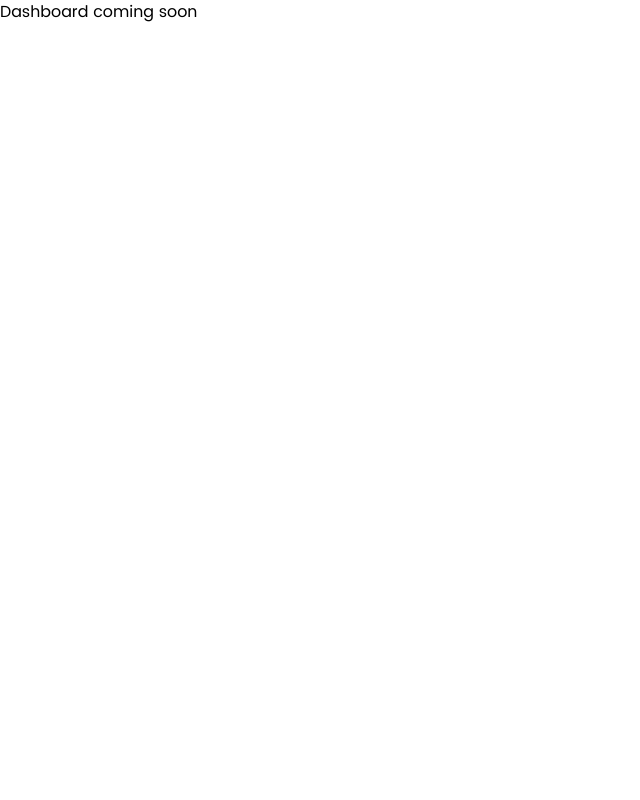
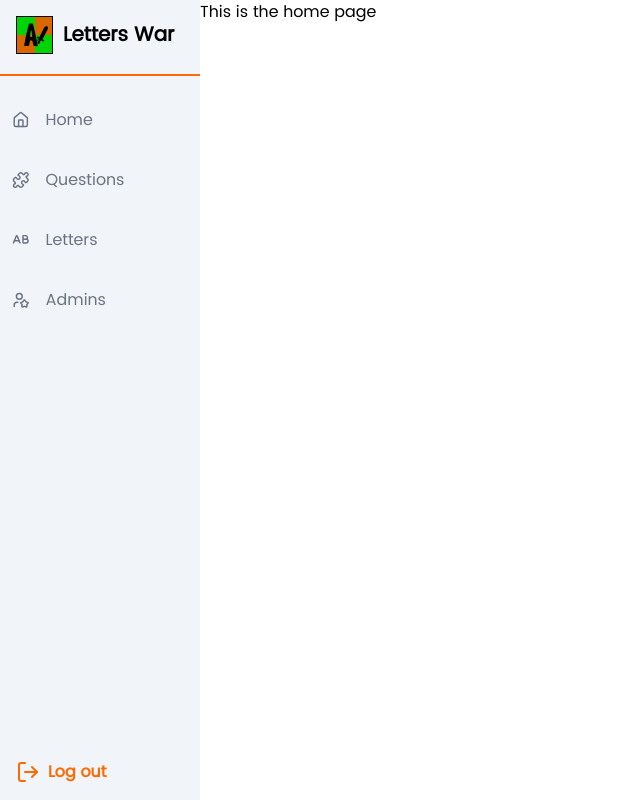
Before and after one commit to GeorgioIO/letterswar-v2, a React (Vite) app in the folder frontend/: page /dashboard in a window 1280 px wide. Shown: the whole page, without its empty margins (0-640 px from the left). Built offline with nearby package versions, Linux system fonts and the light colour scheme; sample sign-in values are in the browser's storage.

Commit message:
Added a initial dashboard layout

```diff
--- a/frontend/src/App.jsx
+++ b/frontend/src/App.jsx
@@ -1,16 +1,25 @@
 import { Routes, Route, Navigate } from "react-router-dom";
 import LoginPage from "./pages/auth/LoginPage.jsx";
 import ProtectedRoute from "./components/UI/ProtectedRouter.jsx";
+import DashboardLayout from "./pages/dashboard/DashboardLayout.jsx";
+import HomePage from "./pages/dashboard/HomePage.jsx";
 
 function App() {
   return (
     <>
       <Routes>
         <Route path="/login" element={<LoginPage />} />
-        <Route
-          path="/dashboard"
-          element={<ProtectedRoute>Dashboard coming soon</ProtectedRoute>}
-        />
+
+        <Route element={<ProtectedRoute />}>
+          <Route path="/dashboard" element={<DashboardLayout />}>
+            {" "}
+            <Route index element={<HomePage />} />
+            <Route path="questions" element={<h1>Questions</h1>} />
+            <Route path="letters" element={<h1>Letters</h1>} />
+            <Route path="admins" element={<h1>Admins</h1>} />
+          </Route>
+        </Route>
+
         <Route path="*" element={<Navigate to="/login" />} />
       </Routes>
     </>
--- a/frontend/src/components/Login/LoginForm.jsx
+++ b/frontend/src/components/Login/LoginForm.jsx
@@ -3,10 +3,12 @@ import { useState, useActionState } from "react";
 import LoginInput from "./LoginInput";
 import { isValidEmail, isNotEmpty } from "../../util/validation";
 import { useAuth } from "../../hooks/useAuth";
+import { useNavigate } from "react-router-dom";
 
 export default function LoginForm() {
   const [showPass, setShowPass] = useState(false);
   const { login } = useAuth();
+  const navigate = useNavigate();
 
   async function loginAction(prevState, formData) {
     const email = formData.get("email");
@@ -28,8 +30,8 @@ export default function LoginForm() {
 
     try {
       await login({ email, password });
-      console.log("Success");
-      return { errors: null };
+
+      navigate("/dashboard");
     } catch (error) {
       console.log("errors");
       return {
--- /dev/null
+++ b/frontend/src/components/UI/Dashboard/CustomLink.jsx
@@ -0,0 +1,16 @@
+import { NavLink } from "react-router-dom";
+
+export default function CustomLink({ toPath, Icon, end, innerText }) {
+  return (
+    <NavLink
+      to={toPath}
+      end={end}
+      className={({ isActive }) =>
+        `flex items-center px-3 py-3  transition-colors duration-100 ${isActive ? "bg-orange-500 text-white" : "text-gray-500 hover:bg-gray-100"}`
+      }
+    >
+      {Icon && <Icon size={20} />}
+      <span className="px-4 w-full h-full">{innerText}</span>
+    </NavLink>
+  );
+}
--- /dev/null
+++ b/frontend/src/components/UI/Dashboard/Sidebar.jsx
@@ -0,0 +1,44 @@
+import { House, Puzzle, CaseUpper, UserStar, LogOut } from "lucide-react";
+import LogoTitle from "../LogoTitle";
+import CustomLink from "./CustomLink";
+import { useAuth } from "../../../hooks/useAuth";
+
+export default function Sidebar() {
+  const { logout } = useAuth();
+
+  return (
+    <section className="bg-slate-100 h-full py-4 flex flex-col ">
+      <div className="flex flex-col gap-5">
+        <LogoTitle classes="px-4" />
+        <div className="w-full h-0.5 bg-orange-500"></div>
+        <nav className="flex flex-col gap-3">
+          <CustomLink toPath="/dashboard/" Icon={House} innerText="Home" end />
+          <CustomLink
+            toPath="/dashboard/questions"
+            Icon={Puzzle}
+            innerText="Questions"
+          />
+          <CustomLink
+            toPath="/dashboard/letters"
+            Icon={CaseUpper}
+            innerText="Letters"
+          />
+          <CustomLink
+            Icon={UserStar}
+            toPath="/dashboard/admins"
+            innerText="Admins"
+          />
+        </nav>
+      </div>
+      <div className="mt-auto px-4">
+        <button
+          className="cursor-pointer text-orange-500 font-bold flex items-center gap-2"
+          onClick={logout}
+        >
+          <LogOut />
+          Log out
+        </button>
+      </div>
+    </section>
+  );
+}
--- a/frontend/src/components/UI/Header.jsx
+++ b/frontend/src/components/UI/Header.jsx
@@ -1,12 +1,9 @@
-import MainLogo from "../../assets/Logo.svg";
+import LogoTitle from "./LogoTitle";
 
 export default function Header() {
   return (
     <header className=" w-full py-2.5">
-      <div id="title" className="flex items-center gap-2.5">
-        <img src={MainLogo} alt="Main letters war logo" />
-        <h2 className="font-main font-bold text-xl">Letters War</h2>
-      </div>
+      <LogoTitle />
     </header>
   );
 }
--- /dev/null
+++ b/frontend/src/components/UI/LogoTitle.jsx
@@ -0,0 +1,11 @@
+import MainLogo from "../../assets/Logo.svg";
+
+export default function LogoTitle({ classes }) {
+  let titleClasses = `flex items-center gap-2.5 ${classes}`;
+  return (
+    <div className={titleClasses}>
+      <img src={MainLogo} alt="Main letters war logo" />
+      <h2 className="font-main font-bold text-xl">Letters War</h2>
+    </div>
+  );
+}
--- a/frontend/src/components/UI/ProtectedRouter.jsx
+++ b/frontend/src/components/UI/ProtectedRouter.jsx
@@ -1,5 +1,5 @@
 import { useAuth } from "../../hooks/useAuth";
-import { Navigate } from "react-router-dom";
+import { Navigate, Outlet } from "react-router-dom";
 import { GridLoader } from "react-spinners";
 
 export default function ProtectedRoute({ children }) {
@@ -18,5 +18,5 @@ export default function ProtectedRoute({ children }) {
     return <Navigate to="/login" />;
   }
 
-  return <>{children}</>;
+  return <Outlet />;
 }
--- /dev/null
+++ b/frontend/src/pages/dashboard/DashboardLayout.jsx
@@ -0,0 +1,14 @@
+import { Outlet } from "react-router-dom";
+import Sidebar from "../../components/UI/Dashboard/Sidebar";
+export default function DashboardLayout() {
+  return (
+    <div className="min-h-screen grid grid-cols-[200px_1fr]">
+      <Sidebar />
+      <div className="flex-1">
+        <main>
+          <Outlet /> {/* current page renders here */}
+        </main>
+      </div>
+    </div>
+  );
+}
--- /dev/null
+++ b/frontend/src/pages/dashboard/HomePage.jsx
@@ -0,0 +1,3 @@
+export default function HomePage() {
+  return <h1>This is the home page</h1>;
+}
```
